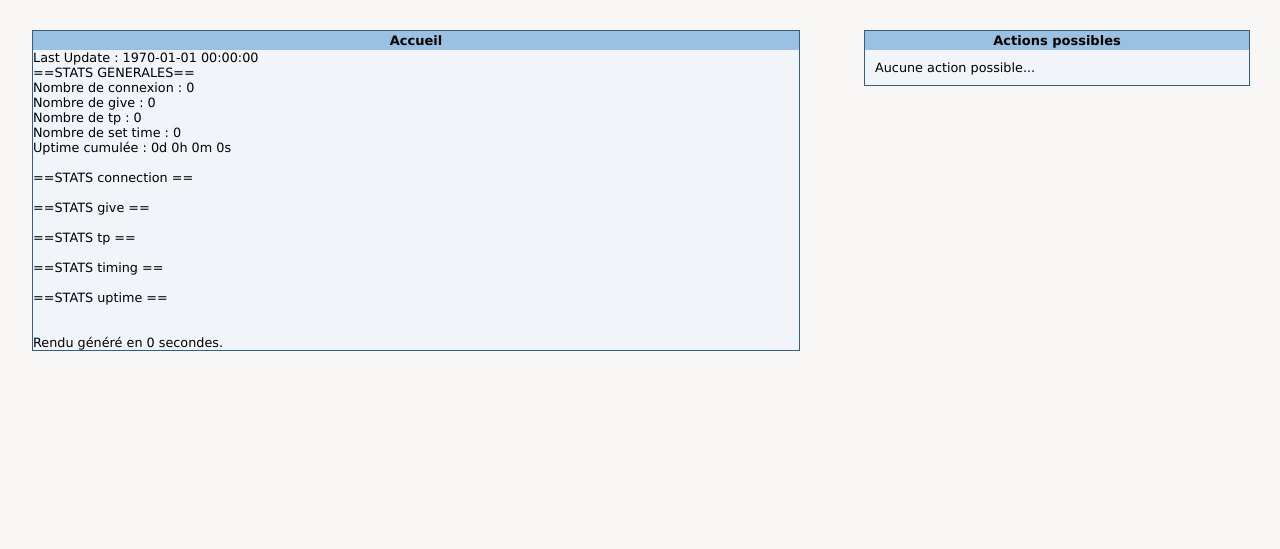
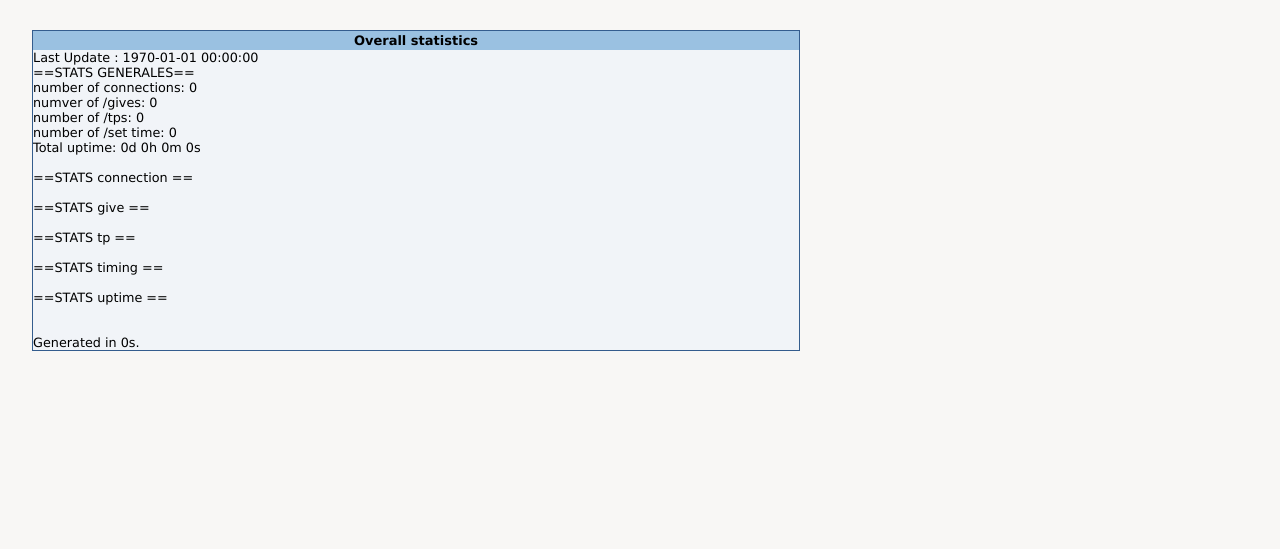
Before and after one commit to jsilvestre/MCServerLogParser, a PHP site: page / in a window 1280 px wide. Shown: the part 55-604 px from the top of the page. After the commit the page ends 406 px from the top, so only its background shows below. Run offline with PHP 8.4, Linux system fonts and the light colour scheme.

Commit message:
last minute translations and quick update of the README file.

```diff
--- a/README.markdown
+++ b/README.markdown
@@ -7,6 +7,11 @@ It makes statistics from it.
 
 Feel free to make suggestions or even add features by yourself (but do not forget to push them to me ;-)).
 
+
+I know the code is dirty but I did it fast without thinking about how nice it could be :P
+
 ## Install
+Just put the files in your web server.
 
 ## How to use it
+Upload you server.log file via the admin page regularly and let the magics happen!
--- a/src/app/overall.php
+++ b/src/app/overall.php
@@ -9,11 +9,11 @@ $renderTimer->start();
 
 $display.= 'Last Update : '.$playerP->getLastUpdate().'<br />';
 $display.= '==STATS GENERALES==<br />';
-$display.='Nombre de connexion : '.getTotal($players,'connection').'<br />';
-$display.='Nombre de give : '.getTotal($players,'give').'<br />';
-$display.='Nombre de tp : '.getTotal($players,'tp').'<br />';
-$display.='Nombre de set time : '.getTotal($players,'timing').'<br />';
-$display.='Uptime cumulée : '.formatDurationArray(durationToArray(getTotal($players,'uptime','total'))).'<br />';
+$display.='number of connections: '.getTotal($players,'connection').'<br />';
+$display.='numver of /gives: '.getTotal($players,'give').'<br />';
+$display.='number of /tps: '.getTotal($players,'tp').'<br />';
+$display.='number of /set time: '.getTotal($players,'timing').'<br />';
+$display.='Total uptime: '.formatDurationArray(durationToArray(getTotal($players,'uptime','total'))).'<br />';
 
 $criterias = array('connection','give','tp','timing','uptime');
 foreach($criterias as $criteria)
@@ -41,7 +41,7 @@ foreach($criterias as $criteria)
 			$player->getStat("uptime");
 			$nbConnection = ($player->getStat('connection') == 0) ? 1 : $player->getStat('connection');
 			$averageDuration = round($player->getStat("uptime",'total') / $nbConnection,2);
-			$info = 'avec une durée de connexion moyenne de '.formatDurationArray(durationToArray($averageDuration)).'. Min='.formatDurationArray(durationToArray($player->getStat('uptime','shortest'))).' - Max='.formatDurationArray(durationToArray($player->getStat('uptime','longest')));
+			$info = 'average duration='.formatDurationArray(durationToArray($averageDuration)).'. Min='.formatDurationArray(durationToArray($player->getStat('uptime','shortest'))).' - Max='.formatDurationArray(durationToArray($player->getStat('uptime','longest')));
 		}
 
 
@@ -51,19 +51,14 @@ foreach($criterias as $criteria)
 
 $renderTimer->stop();
 
-$display.= '<br /><br />Rendu généré en '.$renderTimer->getDuration(4).' secondes.<br />';
+$display.= '<br /><br />Generated in '.$renderTimer->getDuration(4).'s.<br />';
 
 
 ?>
 
 <div id="wrapper">
 	<div class="box">
-		<h2>Accueil</h2>
+		<h2>Overall statistics</h2>
 		<?php echo $display; ?>
 	</div>
 </div>
-
-<div id="action">
-	<h2>Actions possibles</h2>
-	<p>Aucune action possible...</p>
-</div>
```
Also changed, not shown: 1 other file.
